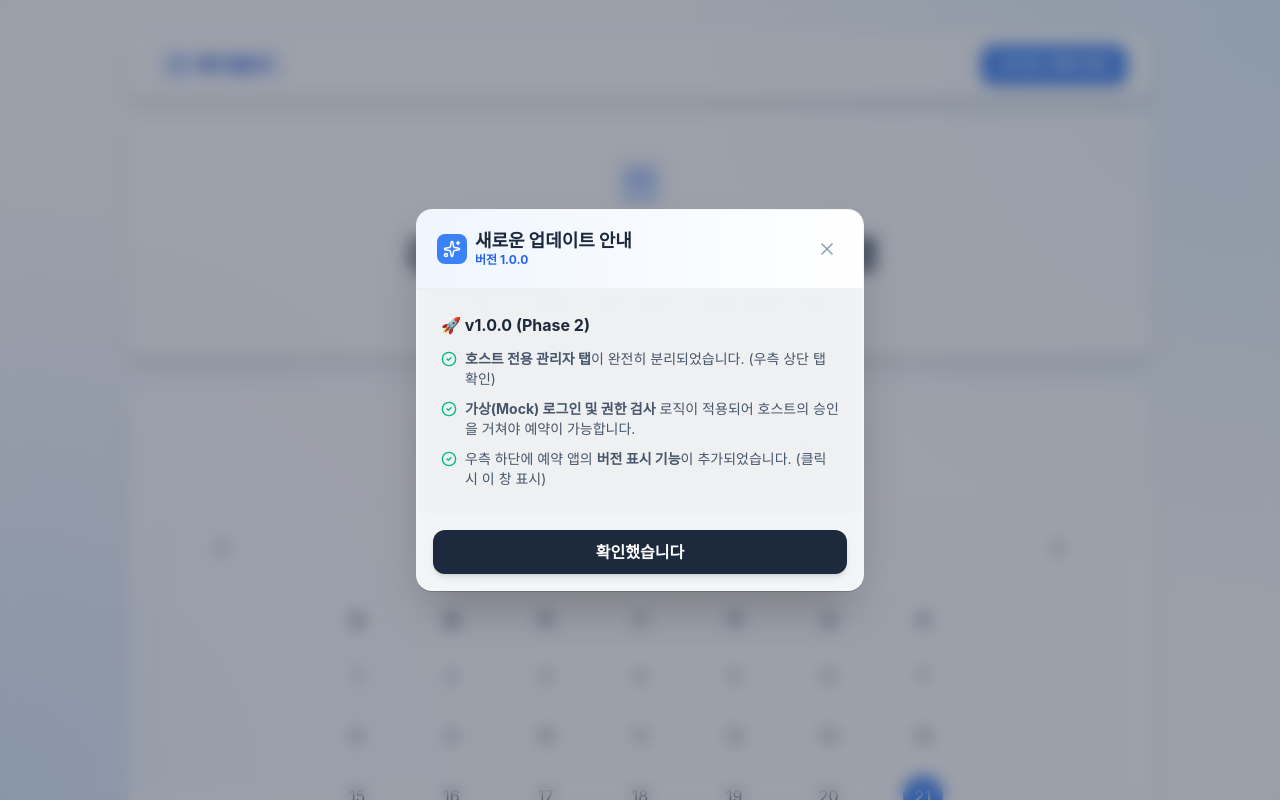
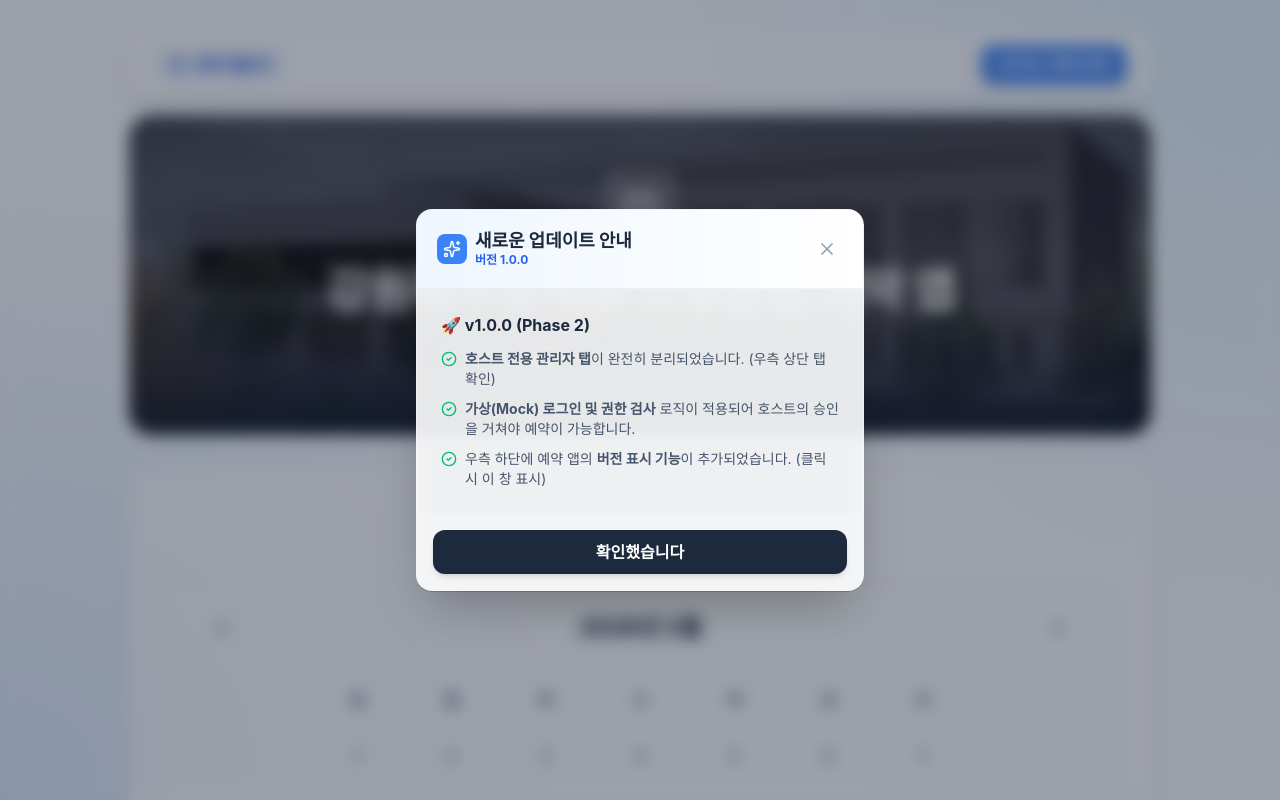
Before and after one commit to fumon1218/reservation-app, a React (Vite) app: page / in a window 1280 px wide. Shown: the top 800 px of the page. Built offline with nearby package versions, Linux system fonts and the light colour scheme.

Commit message:
style: apply building image background to main header

```diff
--- a/src/components/ReservationPage.tsx
+++ b/src/components/ReservationPage.tsx
@@ -42,18 +42,32 @@ export const ReservationPage = () => {
 
     return (
         <>
-            {/* Header Section */}
-            <header className="glass-card p-6 md:p-10 text-center flex flex-col items-center gap-4 animate-in">
-                <div className="inline-flex items-center justify-center p-3 bg-brand-50 rounded-2xl text-brand-600 mb-2">
-                    <CalendarDays size={32} strokeWidth={1.5} />
+            {/* Header Section with Image Background */}
+            <header className="relative overflow-hidden rounded-3xl shadow-sm text-center flex flex-col items-center gap-4 animate-in p-8 md:p-14 min-h-[280px] justify-center text-white border border-slate-200/50">
+                <div className="absolute inset-0 z-0">
+                    <img
+                        src="/reservation-app/images/hero-bg.png"
+                        alt="강원특수교육원 강릉분원 조감도"
+                        className="w-full h-full object-cover"
+                    />
+                    {/* Dark Overlay for Text Readability */}
+                    <div className="absolute inset-0 bg-slate-900/60 mix-blend-multiply" />
+                    {/* Subtle gradient overlay */}
+                    <div className="absolute inset-0 bg-gradient-to-t from-slate-900/80 via-transparent to-black/20" />
                 </div>
-                <h1 className="text-3xl md:text-4xl font-extrabold text-slate-800 tracking-tight">
+
+                <div className="relative z-10 flex flex-col items-center">
+                    <div className="inline-flex items-center justify-center p-3 sm:p-4 bg-white/20 backdrop-blur-md rounded-2xl text-white mb-4 shadow-lg border border-white/20">
+                        <CalendarDays size={40} strokeWidth={1.5} />
+                    </div>
+                    <h1 className="text-3xl md:text-5xl font-extrabold tracking-tight drop-shadow-md lg:leading-tight">
                         강원특수교육원 강릉분원 예약 앱
                     </h1>
-                <p className="text-slate-500 flex items-center gap-2">
+                    <p className="flex items-center gap-2 mt-4 text-slate-200 text-sm md:text-base font-medium drop-shadow glass-card !border-white/10 !bg-black/30 px-5 py-2">
                         <MapPin size={16} />
                         원하시는 날짜와 시간을 선택하여 시설을 예약해 보세요.
                     </p>
+                </div>
             </header>
 
             {/* Main Content Area */}
```
Also changed, not shown: public/images/hero-bg.png (added). Lines whose indentation alone changed are shown as unchanged.
